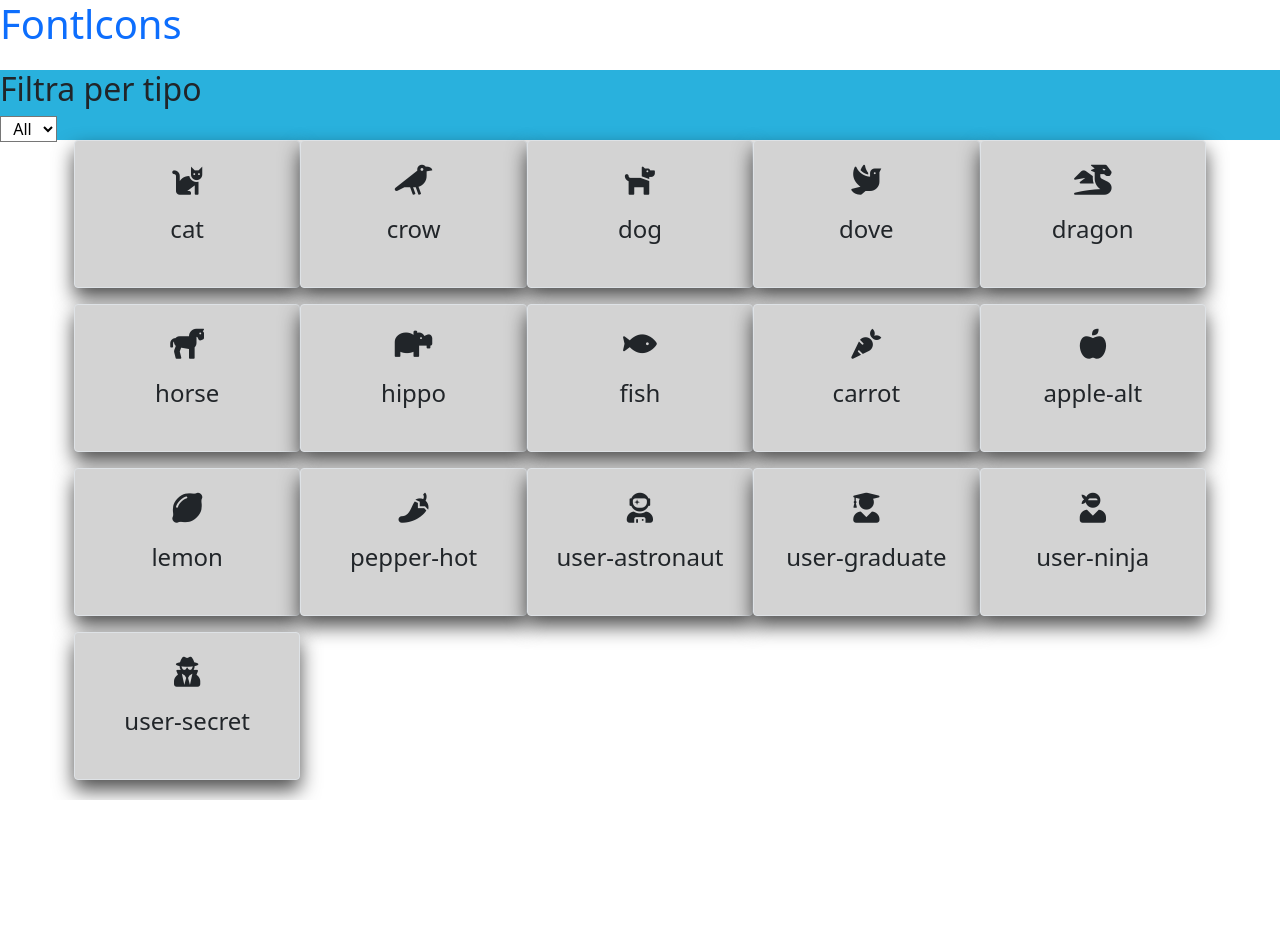
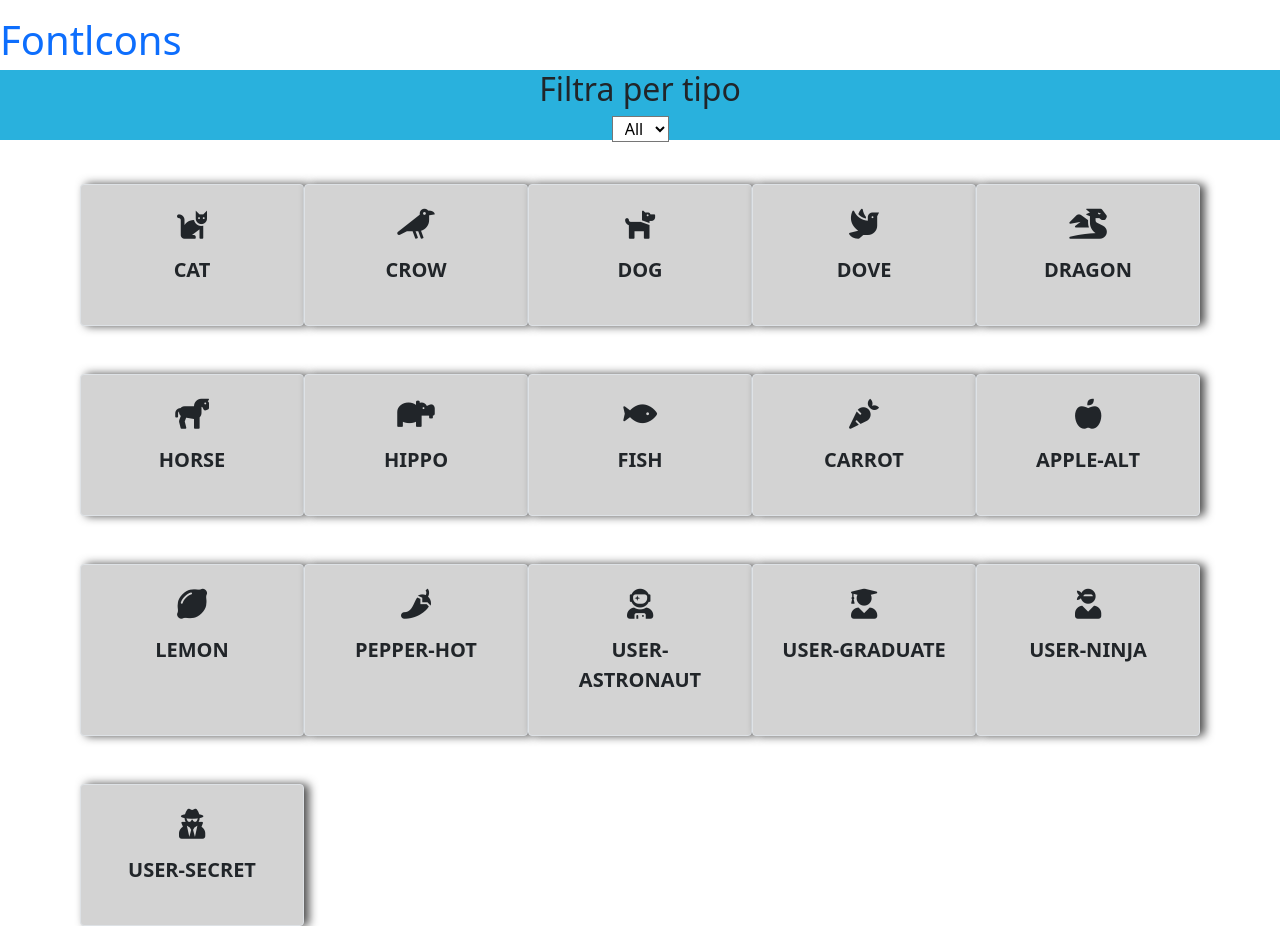
Before and after one commit to FlavioOriggi/js-es6-icons, a plain HTML site: page index.html in a window 1280 px wide. Before the commit the page ends 800 px from the top, so only its background shows below. Drawn offline with nearby package versions, Linux system fonts and the light colour scheme.

Commit message:
tentativo milestone 2

```diff
--- a/css/script.css
+++ b/css/script.css
@@ -17,7 +17,7 @@
 }
 
 .ombra{
-    box-shadow: 0 10px 20px rgba(0, 0, 0, 0.7);
+    box-shadow: 5px 0 10px 0 rgba(0, 0, 0, 0.7);
 }
 
 .icon-card{
--- a/index.html
+++ b/index.html
@@ -14,16 +14,18 @@
 </head>
 <body>
     <section>
-        <div class="row align-items-end">
-
+        <div class="row align-content-end">
             <div class="col header-superiore">
-                <h1 class="text-primary">Fontlcons</h1>
+                <h1 class="text-primary pt-3">Fontlcons</h1>
             </div>
         </div>
 
-        <div class="row">
-            <div class="col header-inferiore justify-content-center ">
+        <div class="row text-center align-content-center">
+            <div class="col header-inferiore  ">
+                <div>
                     <h2>Filtra per tipo</h2>
+                </div>
+                <div>
                     <select id="tipologia" class="bg-white text-center px-2">
                         <option value="all">All</option>
                         <option value=""></option>
@@ -31,10 +33,12 @@
                         <option value=""></option>
                     </select>
                 </div>
+
+            </div>
         </div>
     </section class="main-contenitor">
         <div class="container-xl">
-            <div id="icon" class="row row-cols-5 g-3">
+            <div id="icon" class="row row-cols-5 g-1">
 
             </div>
         </div>
--- a/js/script.js
+++ b/js/script.js
@@ -103,17 +103,39 @@ const icons = [
 icons.forEach((element) => {
     document.getElementById('icon').innerHTML +=
     `
-        <div id="icon" class="col ombra rounded border icon-conteiner text-center p-4">
+        <div id="icon" class="col ombra rounded border icon-conteiner text-center p-4 mt-5">
             <div ><i class="${element.family} ${element.prefix}${element.name} icon-card mb-3"></i></div>
-            <p class="fs-4">${element.name}</p>
+            <p class="fs-5 text-uppercase fw-bold">${element.name}</p>
         </div>
     `;
+});
+
+
+// Milestone 2 Coloriamo le icone per tipo
+
+const pink = '#f0b3d2';
+const green = '#448300';
+const blue = '#005fd9';
+const black = '#000000'
+
+const newColor = icons.map((element) => {
+
+    let color = pink;
+    if (type == 'vegetable'){
+        color = green;
+    } else if (type == 'animal'){
+        color = blue;
+    }
+
+    return {
+        type : {
+            color: color
+        }
+    }
 });
 
 
 
 
 
-// Milestone 2 Coloriamo le icone per tipo
-
 // Milestone 3: Creiamo una select con i tipi di icone e usiamola per filtrare le icone
```
Lines whose indentation alone changed are shown as unchanged.
